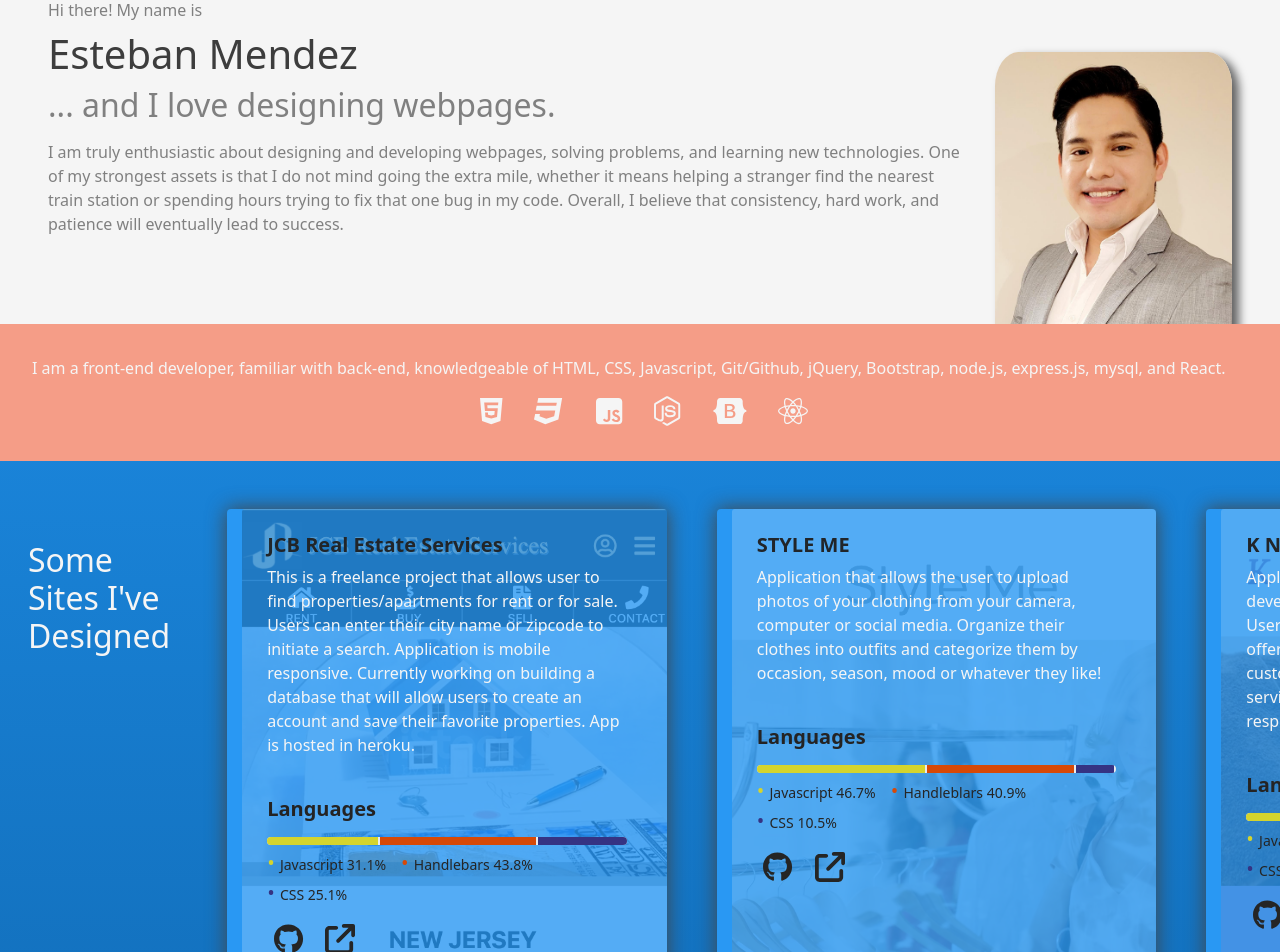
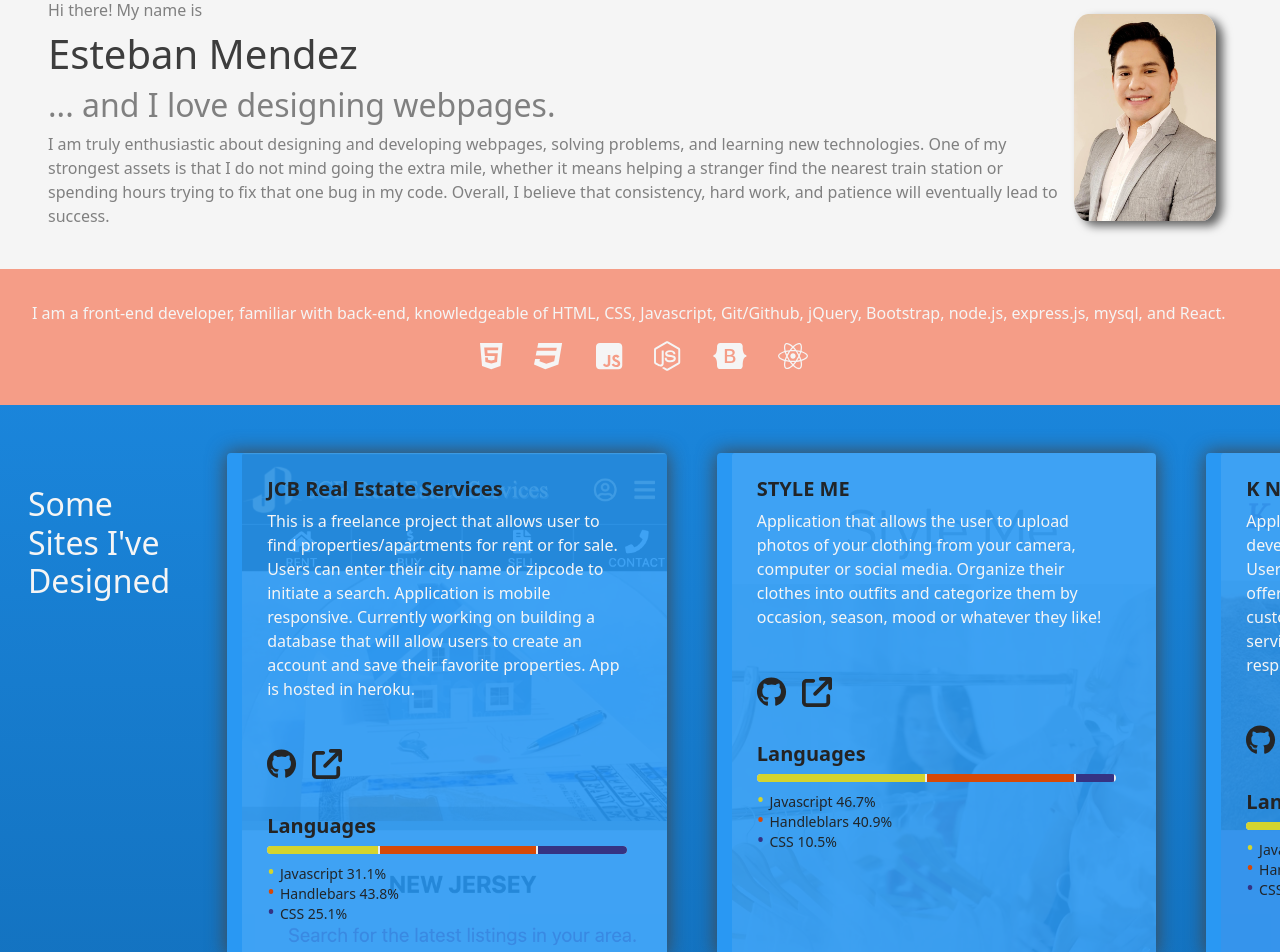
Before and after one commit to Esmendez90/portfolio, a React (Create React App) app in the folder my_portfolio/: page / in a window 1280 px wide. Shown: the part 120-1072 px from the top of the page. Built offline with nearby package versions, Linux system fonts and the light colour scheme.

Commit message:
edited styling

```diff
--- a/my_portfolio/src/components/About/About.js
+++ b/my_portfolio/src/components/About/About.js
@@ -6,24 +6,26 @@ function About() {
   return (
     <>
       <div className="about-container">
-        <p>Hi there! My name is</p>
-        <h1 className="my-name">Esteban Mendez</h1>
-        <h2>... and I love designing webpages.</h2>
-        <ImgTag
+        <div>
+          <ImgTag
             containerClass="img-container"
             imgClass="img-esteban"
             src={process.env.PUBLIC_URL + "/Images/esteban.jpeg"}
             alt="Esteban Mendez"
           />
-        <p>
-          I am truly enthusiastic about designing
-          and developing webpages, solving problems, and learning new
-          technologies. One of my strongest assets is that I do not mind going
-          the extra mile, whether it means helping a stranger find the nearest
-          train station or spending hours trying to fix that one bug in my code.
-          Overall, I believe that consistency, hard work, and patience will
-          eventually lead to success.
-        </p>
+          <p>Hi there! My name is</p>
+          <h1 className="my-name">Esteban Mendez</h1>
+          <h2>... and I love designing webpages.</h2>
+          <p>
+            I am truly enthusiastic about designing and developing webpages,
+            solving problems, and learning new technologies. One of my strongest
+            assets is that I do not mind going the extra mile, whether it means
+            helping a stranger find the nearest train station or spending hours
+            trying to fix that one bug in my code. Overall, I believe that
+            consistency, hard work, and patience will eventually lead to
+            success.
+          </p>
+        </div>
       </div>
     </>
   );
--- a/my_portfolio/src/components/About/style.css
+++ b/my_portfolio/src/components/About/style.css
@@ -1,4 +1,3 @@
-
 .about-container {
   padding: 2rem !important;
   background-color: whitesmoke;
@@ -33,9 +32,7 @@ p {
 
 @media screen and (min-width: 768px) {
   .img-container {
-    height: 15rem;
     width: 20%;
-    margin: -2rem 0 auto 2rem;
   }
 
   .about-container {
@@ -47,8 +44,7 @@ p {
 @media screen and (min-width: 900px) {
   .img-container {
     width: 18%;
-    margin-top: -5rem
-  }
+    }
   .about-container {
     padding: 5rem;
   }
@@ -56,7 +52,7 @@ p {
 
 @media screen and (min-width: 1024px) {
   .img-container {
-    width: 20%;
+    width: 12%;
   }
 
   .img-esteban {
--- a/my_portfolio/src/components/Card/Card.js
+++ b/my_portfolio/src/components/Card/Card.js
@@ -44,19 +44,6 @@ function CardComp() {
                 <Card.Title>{title}</Card.Title>
                 <Card.Text>{text}</Card.Text>
 
-                <div className="languages-bar">
-                  <Card.Title>Languages</Card.Title>
-
-                  <ProgressBar
-                    jsPercent={jsPercent}
-                    htmlPercent={htmlPercent}
-                    cssPercent={cssPercent}
-                    js={js}
-                    html={html}
-                    css={css}
-                  />
-                </div>
-
                 <div className="btn-container">
                   <ul>
                     <li className={className}>
@@ -71,6 +58,34 @@ function CardComp() {
                     </li>
                   </ul>
                 </div>
+
+                <div className="languages-bar">
+                  <Card.Title>Languages</Card.Title>
+
+                  <ProgressBar
+                    jsPercent={jsPercent}
+                    htmlPercent={htmlPercent}
+                    cssPercent={cssPercent}
+                    js={js}
+                    html={html}
+                    css={css}
+                  />
+                </div>
+
+                {/* <div className="btn-container">
+                  <ul>
+                    <li className={className}>
+                      <a href={repoLink} target={target}>
+                        <FontAwesomeIcon icon={req[icon]} />
+                      </a>
+                    </li>
+                    <li className={className}>
+                      <a href={btnLink} target={target}>
+                        <FontAwesomeIcon icon={req2[icon2]} />
+                      </a>
+                    </li>
+                  </ul>
+                </div> */}
               </Card.Body>
             </Card>
           )
--- a/my_portfolio/src/components/Card/style.css
+++ b/my_portfolio/src/components/Card/style.css
@@ -39,10 +39,15 @@
 .btn-container > ul {
   justify-content: left !important;
   padding-left: 0 !important;
+  margin-top: 1rem;
+  margin-bottom: 1rem;
+}
+.links-container:first-child{
+  margin-left: 0;
+  margin-right: 0;
 }
 
 .links-container {
-  margin-left: 0.4rem !important;
   z-index: 3;
 }
 
@@ -65,7 +70,6 @@
 
 .languages-bar > .h5 {
   color: rgb(36, 35, 35);
-  margin: 1rem auto;
 }
 
 .progress {
@@ -95,13 +99,9 @@
 }
 
 .item {
-  display: inline-block;
-  color: rgb(37, 37, 37);
+  display: block;
+  margin-bottom: -10px;
   font-size: 14px;
-}
-
-.html-class {
-  margin: auto 0px auto 3px;
 }
 
 .js-class:before {
@@ -121,18 +121,12 @@
 }
 
 @media screen and (min-width: 768px) {
-  .card-container > h2 {
-    margin-left: 4rem;
-  }
+
   .card-body {
     height: 550px;
-  }
-
-  .card-title,
-  .card-text {
-    width: 45%;
-    position: relative;
-    left: 50%;
+    width: 50%;
+    margin-left: auto;
+    margin-right: 0;
   }
   .port-img-container {
     position: initial;
@@ -143,37 +137,12 @@
     opacity: 0.8;
     margin-left: 15px !important;
   }
-  .btn-container > ul li:nth-child(3) {
-    display: none;
-  }
-
-  .languages-bar > .h5 {
-    left: 0;
-    margin-left: 0;
-  }
 
   .port-img-container > img {
     width: 45%;
     margin: 0;
     position: absolute;
     top: 4%;
-  }
-
-  .btn-container {
-    position: absolute;
-    top: 82%;
-    left: 60%;
-  }
-
-  .languages-bar {
-    width: 45%;
-    position: absolute;
-    top: 56%;
-    left: 50%;
-  }
-
-  .html-class {
-    margin: auto 15px;
   }
 }
 
@@ -219,7 +188,7 @@
     margin: auto;
     position: absolute;
     top: 0;
-    opacity: 0.2;
+    opacity: 0.1;
   }
   .card-title,
   .card-text {
@@ -244,10 +213,6 @@
     margin-left: 1rem;
   }
 
-  .lang-list-container {
-    margin-bottom: 0;
-  }
-
   .languages-bar {
     width: 100%;
     position: relative;
--- a/my_portfolio/src/components/Footer/style.css
+++ b/my_portfolio/src/components/Footer/style.css
@@ -34,26 +34,12 @@ ul {
   margin-bottom: 0;
 }
 
-.footer .lang-list-container {
-  margin: auto 1rem;
-}
-
-.footer .links-container {
-  margin: auto 1rem !important;
-}
-
 @media screen and (min-width: 768px) {
   footer {
     padding-left: 4rem !important;
     padding-right: 4rem !important;
   }
   footer .progress {
-    width: 50%;
-    margin-bottom: 1rem !important;
-  }
-  .lang-list-container {
-    width: fit-content;
-    float: left;
-    margin-right: 2rem !important;
+    width: 45%;
   }
 }
--- a/my_portfolio/src/components/Header/style.css
+++ b/my_portfolio/src/components/Header/style.css
@@ -132,6 +132,8 @@
 
   .nav-link{
     margin-bottom: 0;
+    color: whitesmoke !important;
+    font-weight: bold;
   }
 
 }
```
